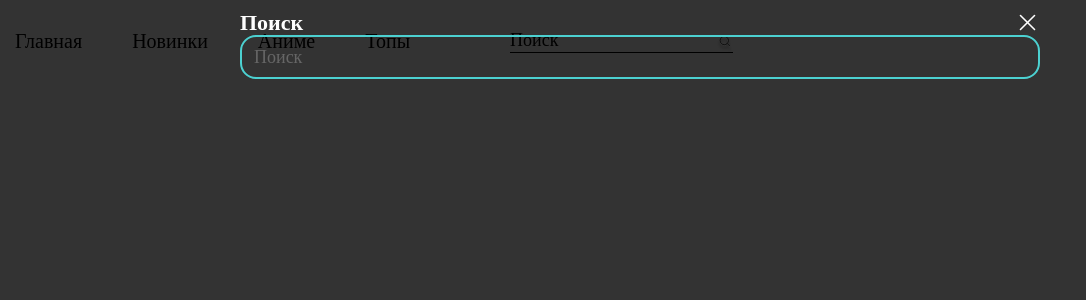
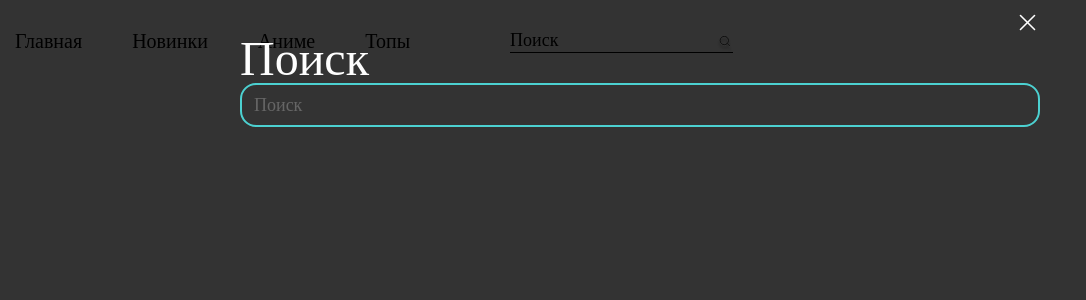
Before and after one commit to cookies-with-tea/fims-site, a React (Vite) app: page / in a window 1280 px wide. Both pictures are taken after a click on the button "Поиск". Shown: the top 300 px of the page, without its empty margins (0-1086 px from the left). Built offline with nearby package versions, Linux system fonts and the light colour scheme.

Commit message:
ASF-9: убрал лишние

```diff
--- a/src/components/anime-search/AnimeSearch.tsx
+++ b/src/components/anime-search/AnimeSearch.tsx
@@ -2,9 +2,9 @@ import {ChangeEvent, useState, useCallback, useRef} from "react";
 import { Icon } from "src/ui/icon/Icon";
 import { useModal } from "src/hooks/modal/Modal.tsx";
 import { Dialog } from "src/ui/dialog/dialog.tsx";
-import {Input} from "src/ui/input/input.tsx";
-import {useDebounce} from "src/hooks/debounce/Debounce.tsx";
-import {markText} from "src/utils/markText.tsx";
+import { Input } from "src/ui/input/input.tsx";
+import { useDebounce } from "src/hooks/debounce/Debounce.tsx";
+import { markText } from "src/utils/markText.tsx";
 import axios from "axios";
 import style from "./animeSeacrh.module.scss"
 import cnBind from 'classnames/bind'
@@ -33,12 +33,10 @@ export const AnimeSearch = () => {
   const onClearValue = (): void => {
     setSearch("" )
   }
-  console.log(searchRef.current)
   const getDataFilms = async () => {
     try {
       const data = await (await (axios.get(url(searchRef.current), option))).data.items.slice(0, 9).filter(({ nameRu }: DataFilms) => nameRu != null)
       setDataFilms(data)
-      console.log(data)
     } catch (error) {
       console.log(`${error} --- error`)
     }
@@ -59,11 +57,13 @@ export const AnimeSearch = () => {
           visible={visible}
           onClose={changeVisible}
           className={cx("dialog__content")}
-          title="Поиск"
           closeEscape
           overlayClosable
           verticalPosition="flex-start"
         >
+          <div className={cx("anime-search__title")}>
+            Поиск
+          </div>
           <Input
             name="search"
             size={"sm"}
--- a/src/components/anime-search/animeSeacrh.module.scss
+++ b/src/components/anime-search/animeSeacrh.module.scss
@@ -5,6 +5,10 @@
   width: 223px;
   border-bottom: 1px solid black;
   cursor: pointer;
+
+  &__title {
+    font-size: $font--size-xl;
+  }
 
   &__text {
     color: $color--black;
```
